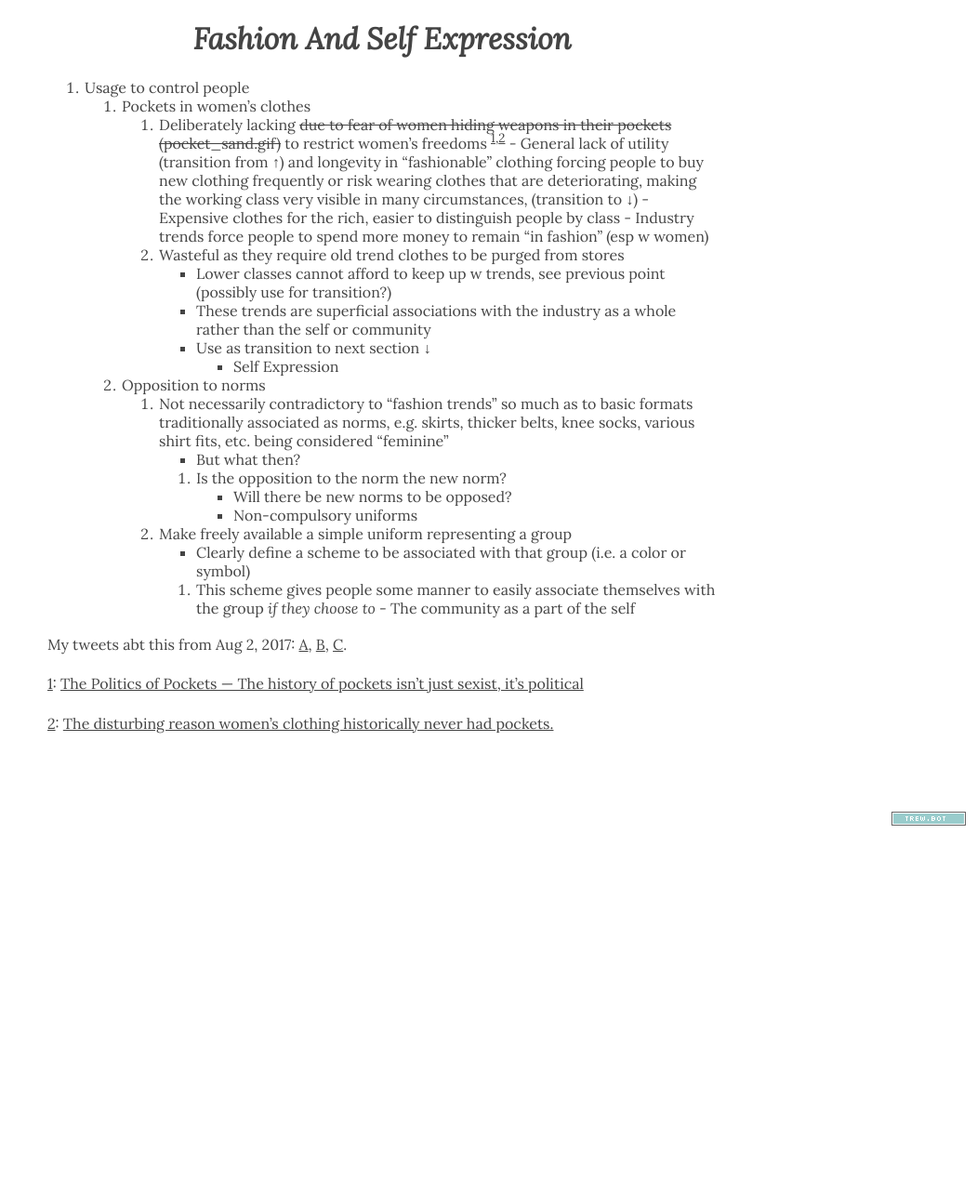
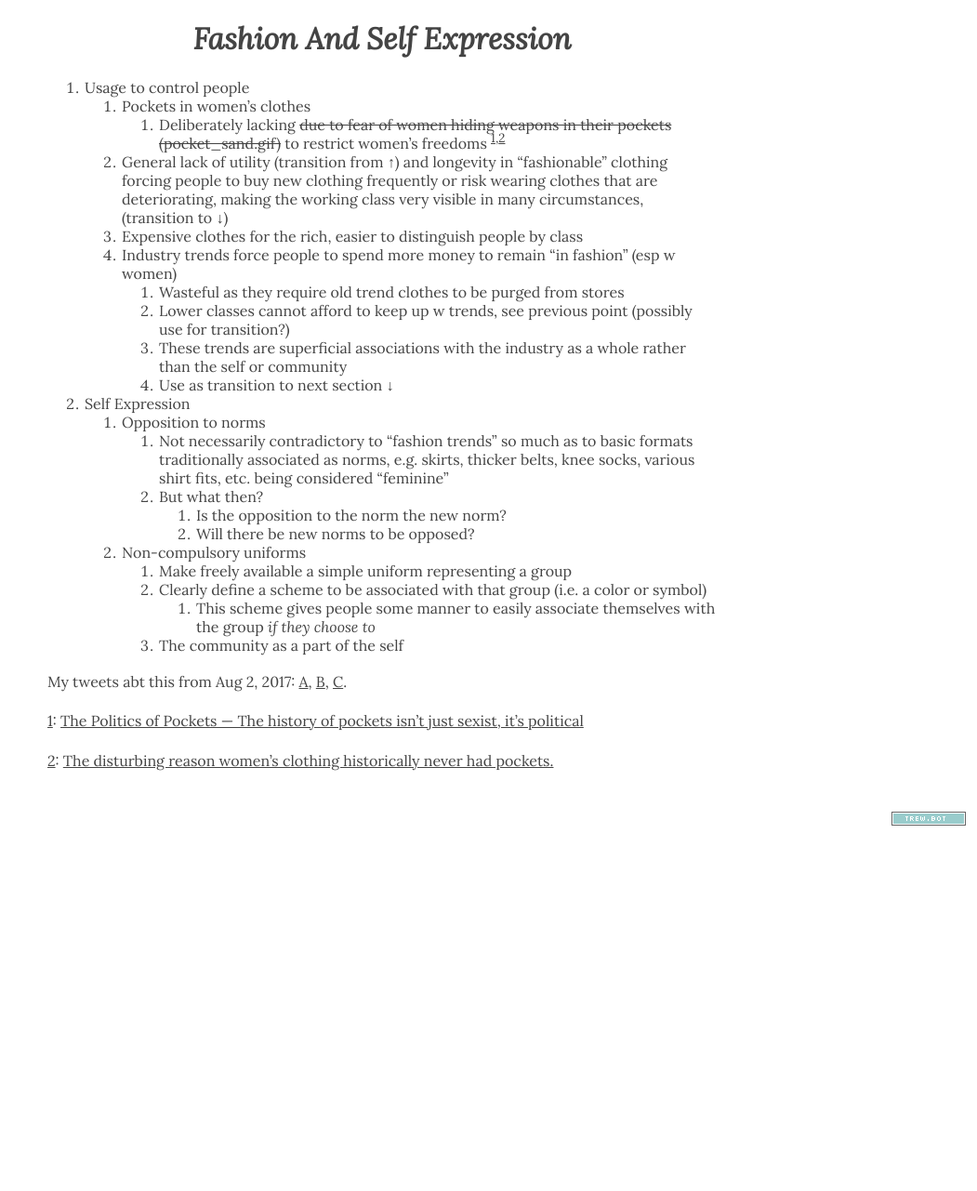
Before and after one commit to una-ada/una-ada.github.io, a Jekyll site: the page built from o/fash.md, in a window 1280 px wide. Shown: the whole page at 93% size, without its empty margins (229-1280 px from the left). Built offline with Jekyll 4.4.1, drawn with Linux system fonts in a browser that asks for light colours; some web fonts are replaced; our own code applies the rules of GitHub Pages for plain Markdown files; before the commit the page ends 1241 px from its top, so only the background shows below that; some of the changed lines change nothing that is shown.

Commit message:
fix numbering

```diff
--- a/o/fash.md
+++ b/o/fash.md
@@ -3,24 +3,24 @@
 1. Usage to control people
     1. Pockets in women's clothes
         1. Deliberately lacking ~~due to fear of women hiding weapons in their pockets (pocket_sand.gif)~~ to restrict women's freedoms <sup>[1](#n1),[2](#n2)</sup>
-    - General lack of utility (transition from &uarr;) and longevity in "fashionable" clothing forcing people to buy new clothing frequently or risk wearing clothes that are deteriorating, making the working class very visible in many circumstances, (transition to &darr;)
-    - Expensive clothes for the rich, easier to distinguish people by class
-    - Industry trends force people to spend more money to remain "in fashion" (esp w women)
+    1. General lack of utility (transition from &uarr;) and longevity in "fashionable" clothing forcing people to buy new clothing frequently or risk wearing clothes that are deteriorating, making the working class very visible in many circumstances, (transition to &darr;)
+    1. Expensive clothes for the rich, easier to distinguish people by class
+    1. Industry trends force people to spend more money to remain "in fashion" (esp w women)
         1. Wasteful as they require old trend clothes to be purged from stores
-        - Lower classes cannot afford to keep up w trends, see previous point (possibly use for transition?)
-        - These trends are superficial associations with the industry as a whole rather than the self or community
-        - Use as transition to next section &darr;
-- Self Expression
+        1. Lower classes cannot afford to keep up w trends, see previous point (possibly use for transition?)
+        1. These trends are superficial associations with the industry as a whole rather than the self or community
+        1. Use as transition to next section &darr;
+1. Self Expression
     1. Opposition to norms
         1. Not necessarily contradictory to "fashion trends" so much as to basic formats traditionally associated as norms, e.g. skirts, thicker belts, knee socks, various shirt fits, etc. being considered "feminine"
-        - But what then?
+        1. But what then?
             1. Is the opposition to the norm the new norm?
-            - Will there be new norms to be opposed?
-    - Non-compulsory uniforms
+            1. Will there be new norms to be opposed?
+    1. Non-compulsory uniforms
         1. Make freely available a simple uniform representing a group
-        - Clearly define a scheme to be associated with that group (i.e. a color or symbol)
+        1. Clearly define a scheme to be associated with that group (i.e. a color or symbol)
             1. This scheme gives people some manner to easily associate themselves with the group _if they choose to_
-        - The community as a part of the self
+        1. The community as a part of the self
 
 My tweets abt this from Aug 2, 2017: [A](https://twitter.com/trewbot/status/892793001097011200), [B](https://twitter.com/trewbot/status/892799472278876167), [C](https://twitter.com/trewbot/status/892801656177524737).
 
```
